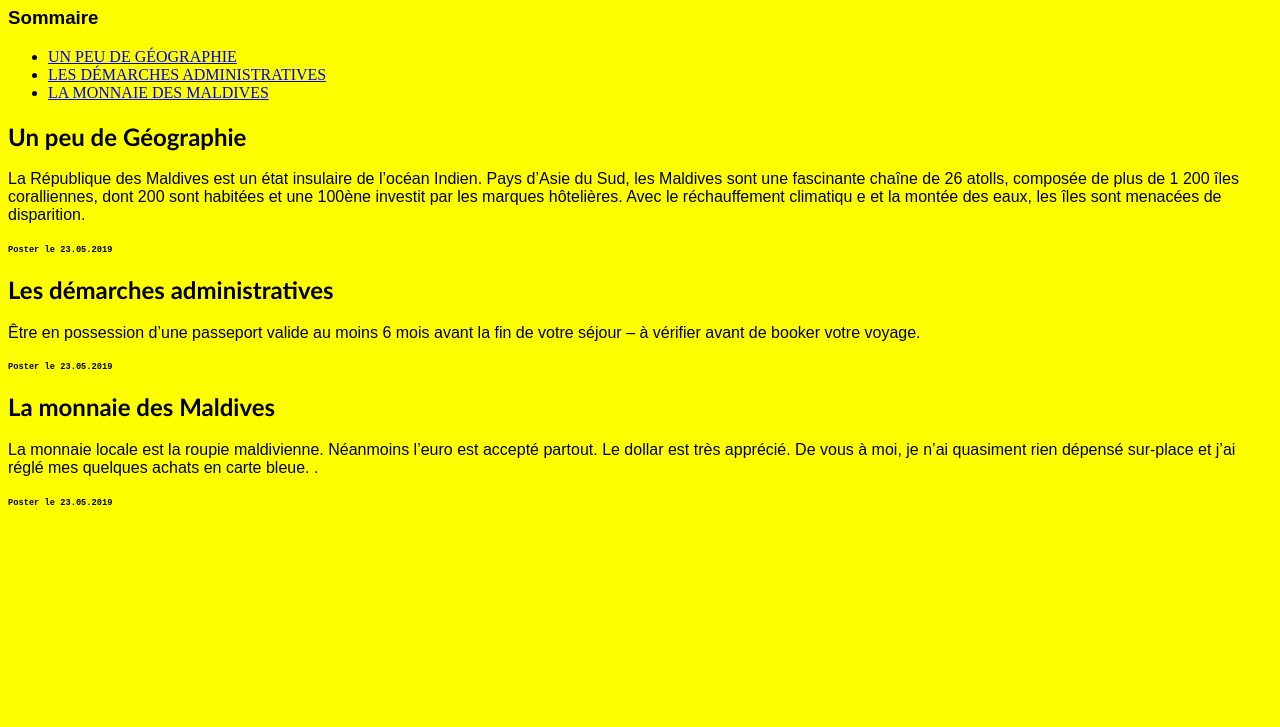
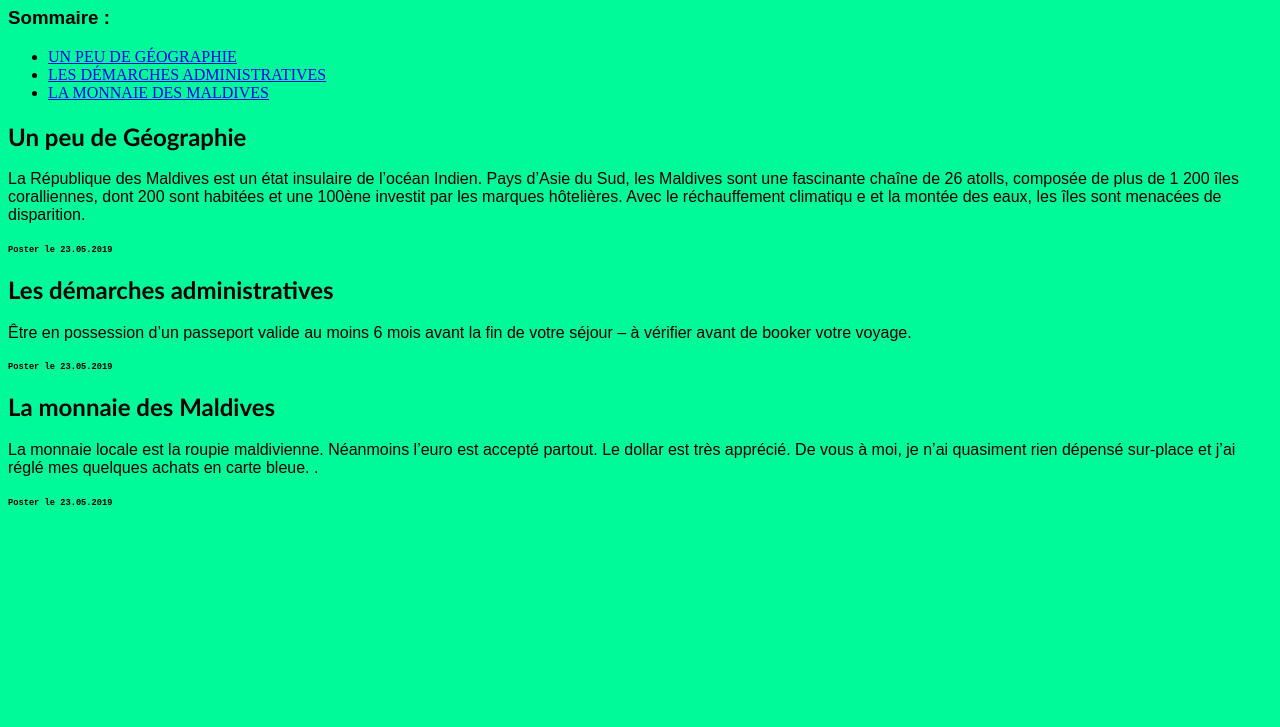
Before and after one commit to clementgirardin/clementgirardin, a plain HTML site: page index.html in a window 1280 px wide. Shown: the part 73-800 px from the top of the page. Drawn offline with Linux system fonts and the light colour scheme.

Commit message:
Changement de couleurs.

```diff
--- a/index.html
+++ b/index.html
@@ -7,7 +7,7 @@
     <style>
 
         body {
-            background-color: yellow;
+            background-color: mediumspringgreen;
             font-family: arial;
         }
 
@@ -32,7 +32,7 @@
 
         <h1>Clément's blog</h1>
 
-        <h3>Sommaire</h3>
+        <h3>Sommaire :</h3>
 
         <ul>
             <li><a href="#GEOGRAPHIE">UN PEU DE GÉOGRAPHIE</a></li>
@@ -55,7 +55,7 @@
         <h2>Les démarches administratives</h2>
 
         <p id ="DEMARCHE">
-            Être en possession d’une passeport valide au moins 6 mois avant la fin de votre séjour – à vérifier avant de booker votre voyage.
+            Être en possession d’un passeport valide au moins 6 mois avant la fin de votre séjour – à vérifier avant de booker votre voyage.
         </p>
 
         <h6>Poster le 23.05.2019</h6>
```
